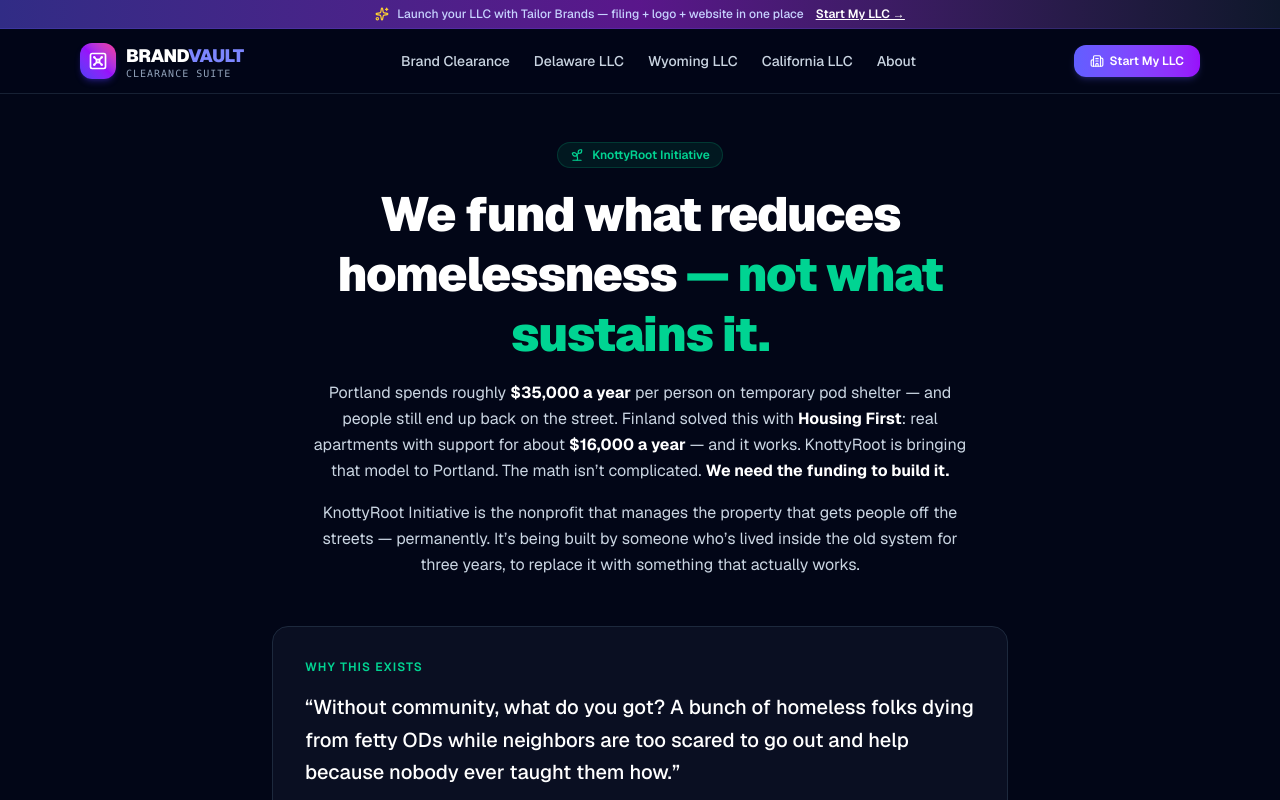
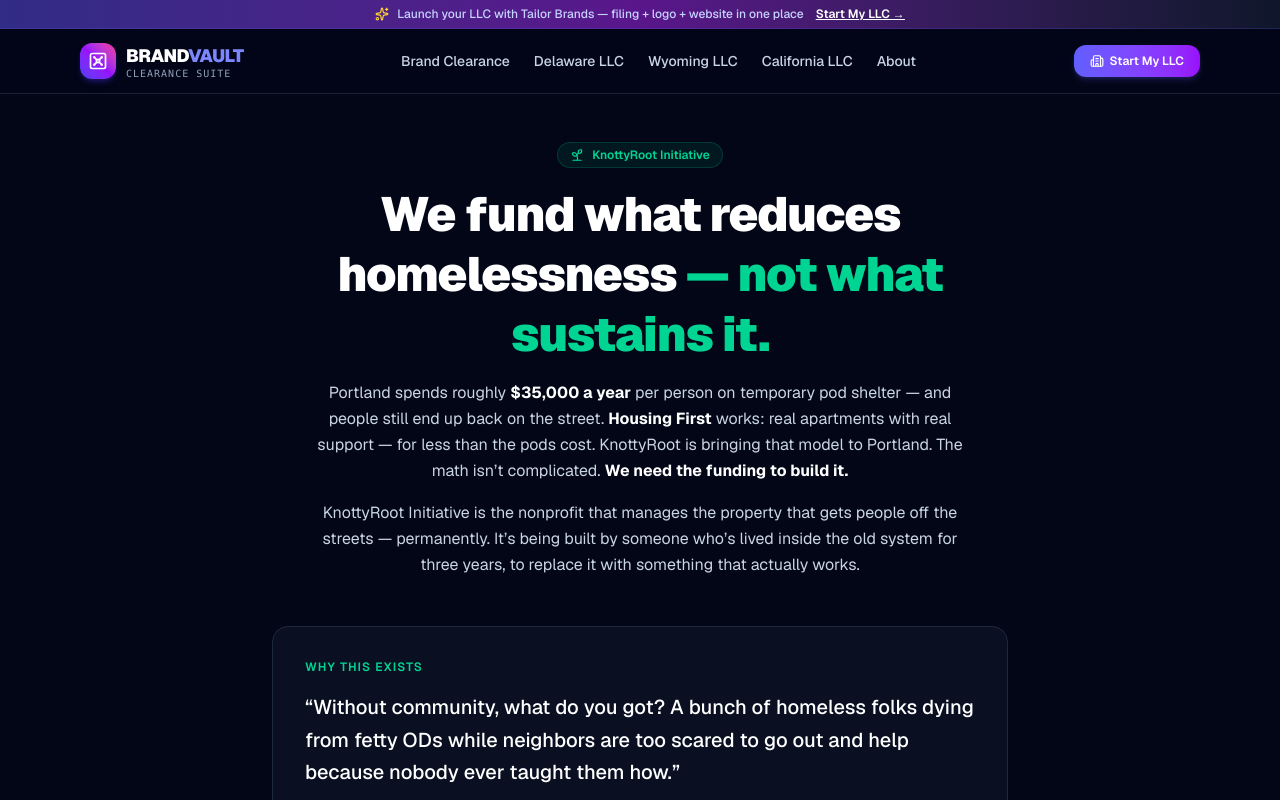
Before and after one commit to frac1ur3d-hash/brand-vault, a Next.js app: page /knottyroot in a window 1280 px wide. Shown: the top 800 px of the page. Built offline with nearby package versions, Linux system fonts and the light colour scheme.

Commit message:
KnottyRoot: drop Finland figure, Housing First framing only

```diff
--- a/app/knottyroot/page.tsx
+++ b/app/knottyroot/page.tsx
@@ -54,10 +54,10 @@ export default function KnottyRootPage() {
         </h1>
         <p className="text-base text-slate-300 leading-relaxed max-w-2xl mx-auto">
           Portland spends roughly <strong className="text-white">$35,000 a year</strong> per person
-          on temporary pod shelter — and people still end up back on the street. Finland solved
-          this with <strong className="text-white">Housing First</strong>: real apartments with
-          support for about <strong className="text-white">$16,000 a year</strong> — and it works.
-          KnottyRoot is bringing that model to Portland. The math isn’t complicated.{' '}
+          on temporary pod shelter — and people still end up back on the street.{' '}
+          <strong className="text-white">Housing First</strong> works: real apartments with real
+          support — for less than the pods cost. KnottyRoot is bringing that model to Portland.
+          The math isn’t complicated.{' '}
           <strong className="text-white">We need the funding to build it.</strong>
         </p>
         <p className="text-base text-slate-300 leading-relaxed max-w-2xl mx-auto">
```
